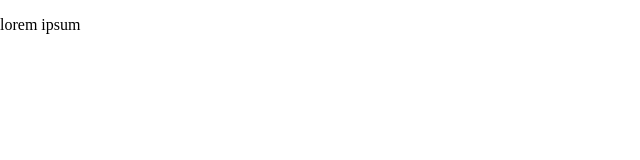
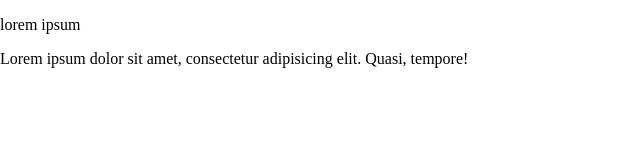
Before and after one commit to Sasha-Makar/new_git_project_2, a plain HTML site: page index.html in a window 1280 px wide. Shown: the whole page, without its empty margins (0-640 px from the left). Drawn offline with Linux system fonts and the light colour scheme.

Commit message:
do some change

```diff
--- a/index.html
+++ b/index.html
@@ -7,6 +7,9 @@
 </head>
 <body>
     <p>lorem ipsum</p>
+<div>
+    <p>Lorem ipsum dolor sit amet, consectetur adipisicing elit. Quasi, tempore!</p>
+</div>
 
 </body>
 </html>
```
